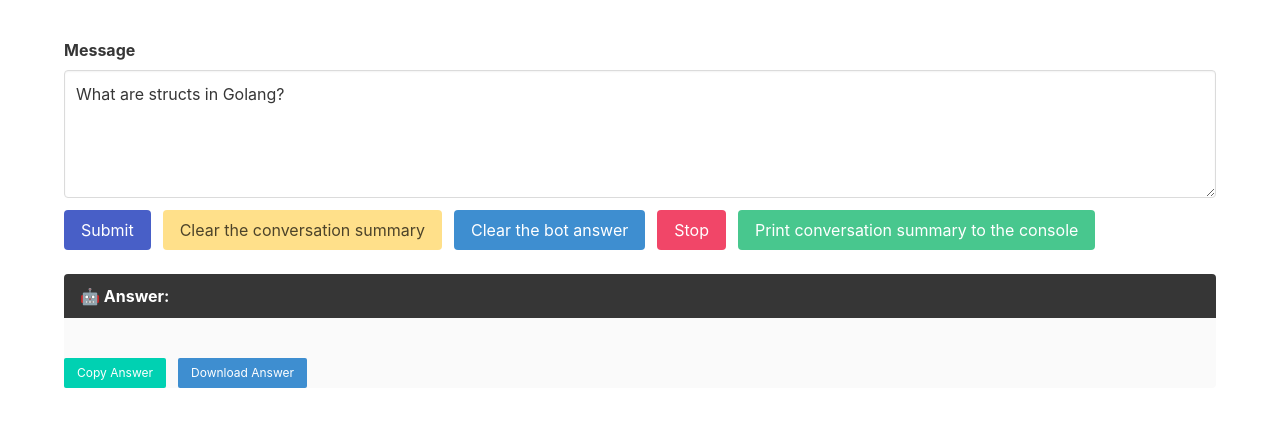
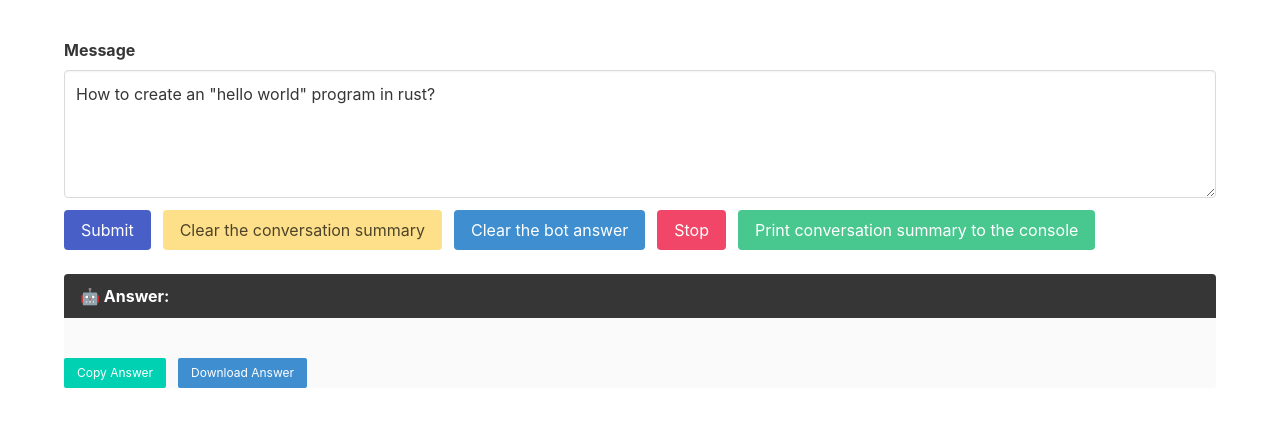
Before and after one commit to bots-garden/my-little-code-teacher, a website: page webapp/public/index.html in a window 1280 px wide. Shown: the part 147-574 px from the top of the page. Drawn offline with Linux system fonts and the light colour scheme.

Commit message:
🛟 Updated.

```diff
--- a/webapp/public/index.html
+++ b/webapp/public/index.html
@@ -31,7 +31,7 @@
       <div class="field">
         <label class="label">Message</label>
         <div class="control">
-          <textarea id="txt_prompt" class="textarea" placeholder="Type your question here">What are structs in Golang?</textarea>
+          <textarea id="txt_prompt" class="textarea" placeholder="Type your question here">How to create an "hello world" program in rust?</textarea>
         </div>
       </div>
 
```
